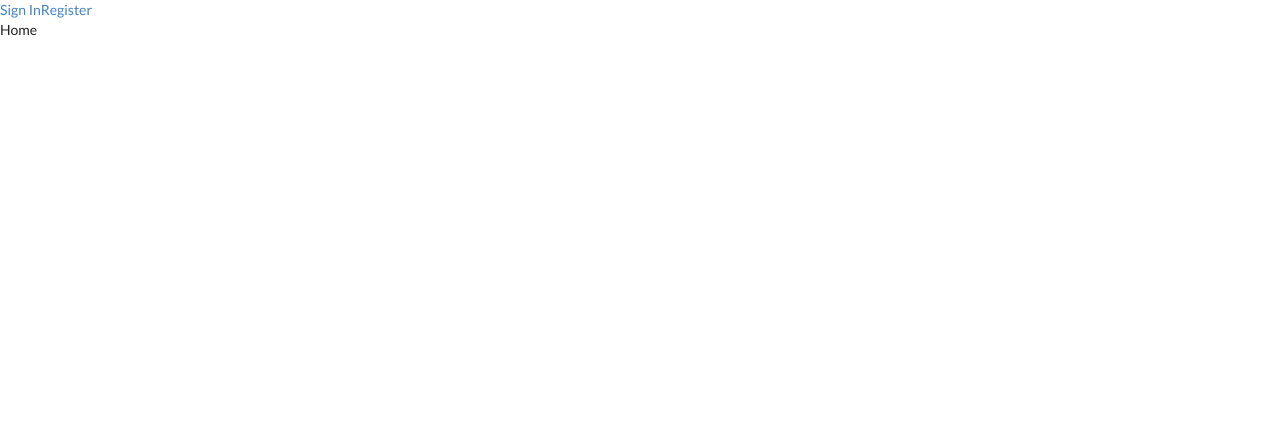
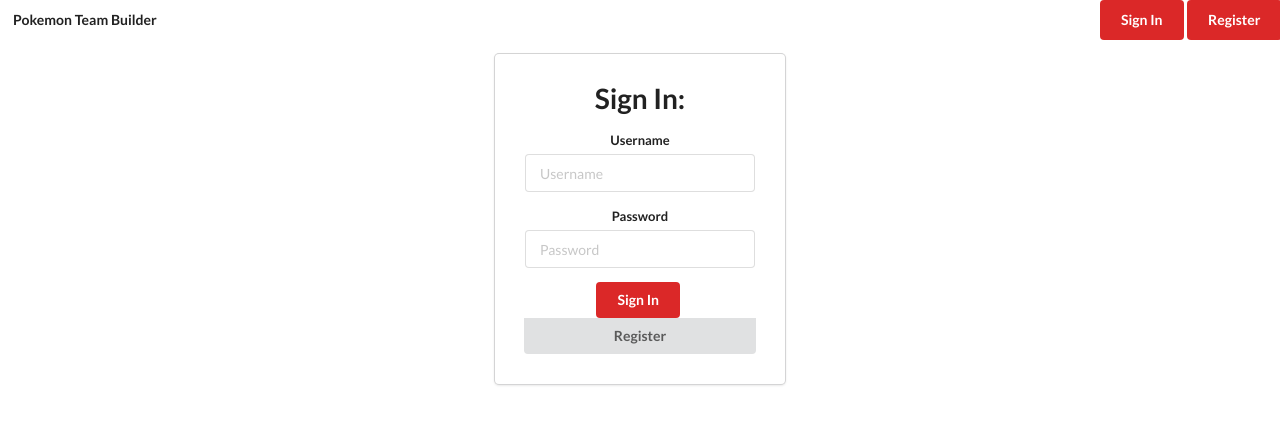
Before and after one commit to millies1919/PokeTeamBuilder, a React (Create React App) app in the folder client/: page / in a window 1280 px wide. Shown: the top 424 px of the page. Built offline with nearby package versions, Linux system fonts and the light colour scheme.

Commit message:
finished login and register UI and routing

```diff
--- a/client/src/App.js
+++ b/client/src/App.js
@@ -1,33 +1,51 @@
 import React from 'react';
-import { BrowserRouter, Route } from 'react-router-dom';
-import CreateTeam from './StartTeam';
-import DeleteTeam from './Components/Deleting/DeleteTeam';
 import Nav from './Components/Navigation/Navigation';
 import SignIn from './Components/Signing/SignIn';
 import Register from './Components/Signing/Register';
-import TeamBuilder from './Components/Teams/TeamBuilder';
 import TeamList from './Components/Teams/TeamList';
-import DeletePokemon from './Components/Deleting/DeletePokemon';
+
 import Home from './Home';
 
-const App = () => {
-  return (
-    <div>
-      <BrowserRouter>
-        <div>
-          <Nav />
-          <Route path="/" exact component={Home} />
-          <Route path="/signin" exact component={SignIn} />
-          <Route path="/register" exact component={Register} />
-          <Route path="/createteam" exact component={CreateTeam} />
-          <Route path="/deleteteam" exact component={DeleteTeam} />
-          <Route path="/teams" exact component={TeamList} />
-          <Route path="/teammaker" exact component={TeamBuilder} />
-          <Route path="/deletepokemon" exact component={DeletePokemon} />
-        </div>
-      </BrowserRouter>
-    </div>
-  );
+const initialUserState = {
+  route: 'signin',
+  isSignedIn: false,
+  user: {
+    id: '',
+    name: '',
+    email: ''
+  }
 };
 
+class App extends React.Component {
+  constructor() {
+    super();
+    this.state = initialUserState;
+  }
+
+  onRouteChange = route => {
+    if (route === 'signout') {
+      this.setState({ isSignedIn: false });
+    } else if (route === 'home') {
+      this.setState({ isSignedIn: true });
+    }
+    this.setState({ route: route });
+  };
+
+  render() {
+    const { isSignedIn, route } = this.state;
+    return (
+      <div className="App">
+        <Nav isSignedIn={isSignedIn} onRouteChange={this.onRouteChange} />
+        {route === 'home' ? (
+          <TeamList />
+        ) : route === 'signin' ? (
+          <SignIn onRouteChange={this.onRouteChange} />
+        ) : (
+          <Register onRouteChange={this.onRouteChange} />
+        )}
+      </div>
+    );
+  }
+}
+
 export default App;
--- a/client/src/Components/Navigation/Navigation.js
+++ b/client/src/Components/Navigation/Navigation.js
@@ -1,17 +1,41 @@
 import React from 'react';
-import { Link } from 'react-router-dom';
 
-const Nav = () => {
-  return (
-    <div className="right menu">
-      <Link to="/signin" className="item">
-        Sign In
-      </Link>
-      <Link to="/register" className="item">
-        Register
-      </Link>
-    </div>
-  );
+const Nav = ({ onRouteChange, isSignedIn }) => {
+  if (isSignedIn) {
+    return (
+      <div className="ui secondary  menu">
+        <div class="header item">Pokemon Team Builder</div>
+        <div className="right menu">
+          <button
+            className="ui red button"
+            onClick={() => onRouteChange('signout')}
+          >
+            Sign Out
+          </button>
+        </div>
+      </div>
+    );
+  } else if (isSignedIn === false) {
+    return (
+      <div className="ui secondary  menu">
+        <div class="header item">Pokemon Team Builder</div>
+        <div className="right menu">
+          <button
+            className="ui red button"
+            onClick={() => onRouteChange('signin')}
+          >
+            Sign In
+          </button>
+          <button
+            className="ui red button"
+            onClick={() => onRouteChange('register')}
+          >
+            Register
+          </button>
+        </div>
+      </div>
+    );
+  }
 };
 
 export default Nav;
--- a/client/src/Components/Signing/Register.js
+++ b/client/src/Components/Signing/Register.js
@@ -1,7 +1,35 @@
 import React from 'react';
+import './SignIn.css';
 
-const Register = () => {
-  return <div>Register Form</div>;
+const Register = ({ onRouteChange }) => {
+  return (
+    <div className="signin-container">
+      <div className="ui card">
+        <h1 className="ui header">Register:</h1>
+        <div className="ui form">
+          <div className="field">
+            <label>Email</label>
+            <input type="text" name="email" placeholder="Email" />
+          </div>
+          <div className="field">
+            <label>Username</label>
+            <input type="text" name="username" placeholder="Username" />
+          </div>
+          <div className="field">
+            <label>Password</label>
+            <input type="text" name="password" placeholder="Password" />
+          </div>
+          <button
+            className="ui red button"
+            type="submit"
+            onClick={() => onRouteChange('home')}
+          >
+            Register
+          </button>
+        </div>
+      </div>
+    </div>
+  );
 };
 
 export default Register;
--- /dev/null
+++ b/client/src/Components/Signing/SignIn.css
@@ -0,0 +1,8 @@
+.signin-container {
+  text-align: center;
+}
+
+div.ui.card {
+  display: inline-block;
+  padding: 30px;
+}
--- a/client/src/Components/Signing/SignIn.js
+++ b/client/src/Components/Signing/SignIn.js
@@ -1,7 +1,38 @@
 import React from 'react';
+import './SignIn.css';
 
-const SignIn = () => {
-  return <div>SignIn Form</div>;
+const SignIn = ({ onRouteChange }) => {
+  return (
+    <div className="signin-container">
+      <div className="ui card">
+        <h1 className="ui header">Sign In:</h1>
+        <div className="ui form">
+          <div className="field">
+            <label>Username</label>
+            <input type="text" name="username" placeholder="Username" />
+          </div>
+          <div className="field">
+            <label>Password</label>
+            <input type="text" name="password" placeholder="Password" />
+          </div>
+          <button
+            className="ui red button"
+            type="submit"
+            onClick={() => onRouteChange('home')}
+          >
+            Sign In
+          </button>
+        </div>
+        <button
+          className="ui button"
+          type="submit"
+          onClick={() => onRouteChange('register')}
+        >
+          Register
+        </button>
+      </div>
+    </div>
+  );
 };
 
 export default SignIn;
```
